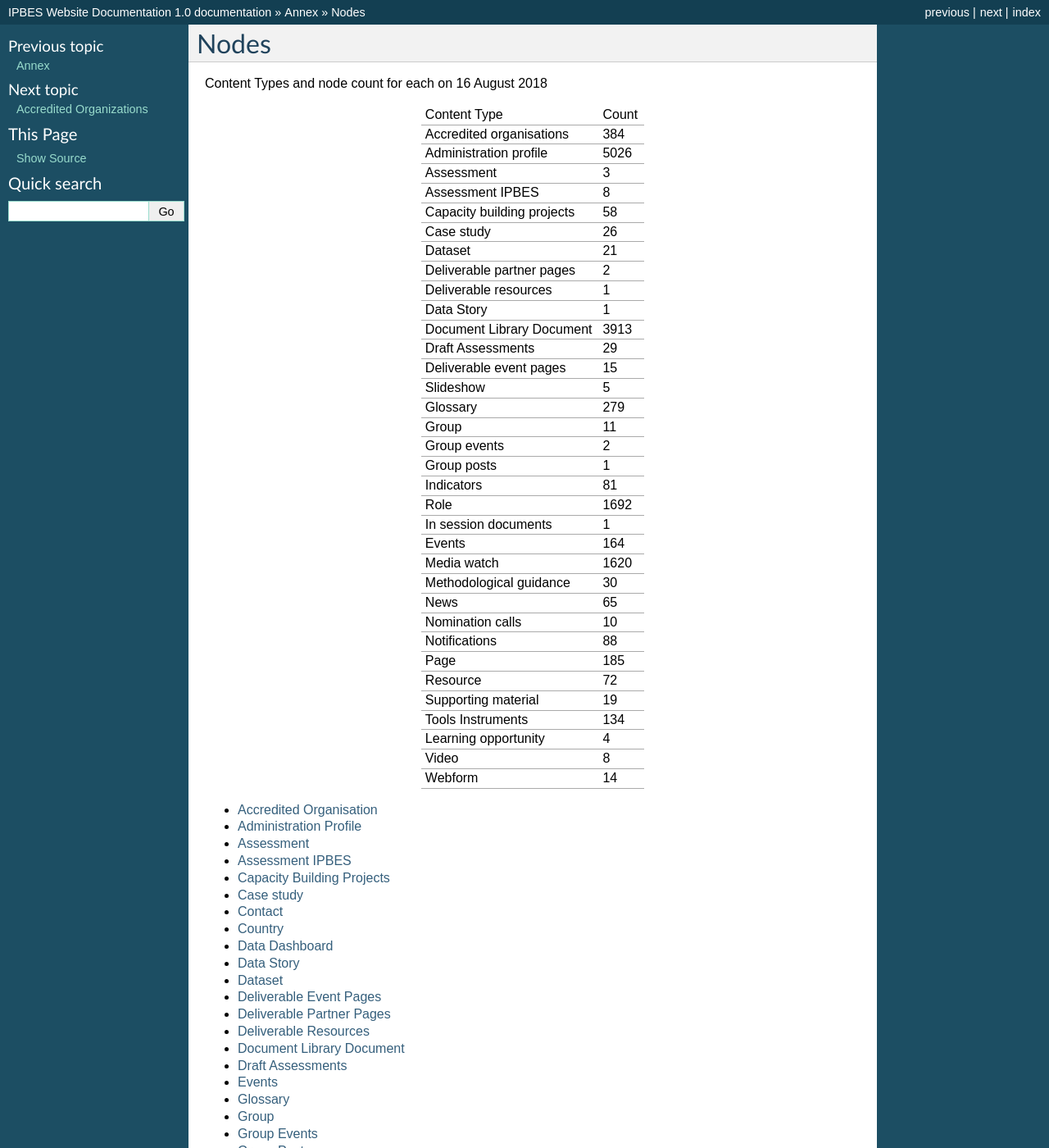
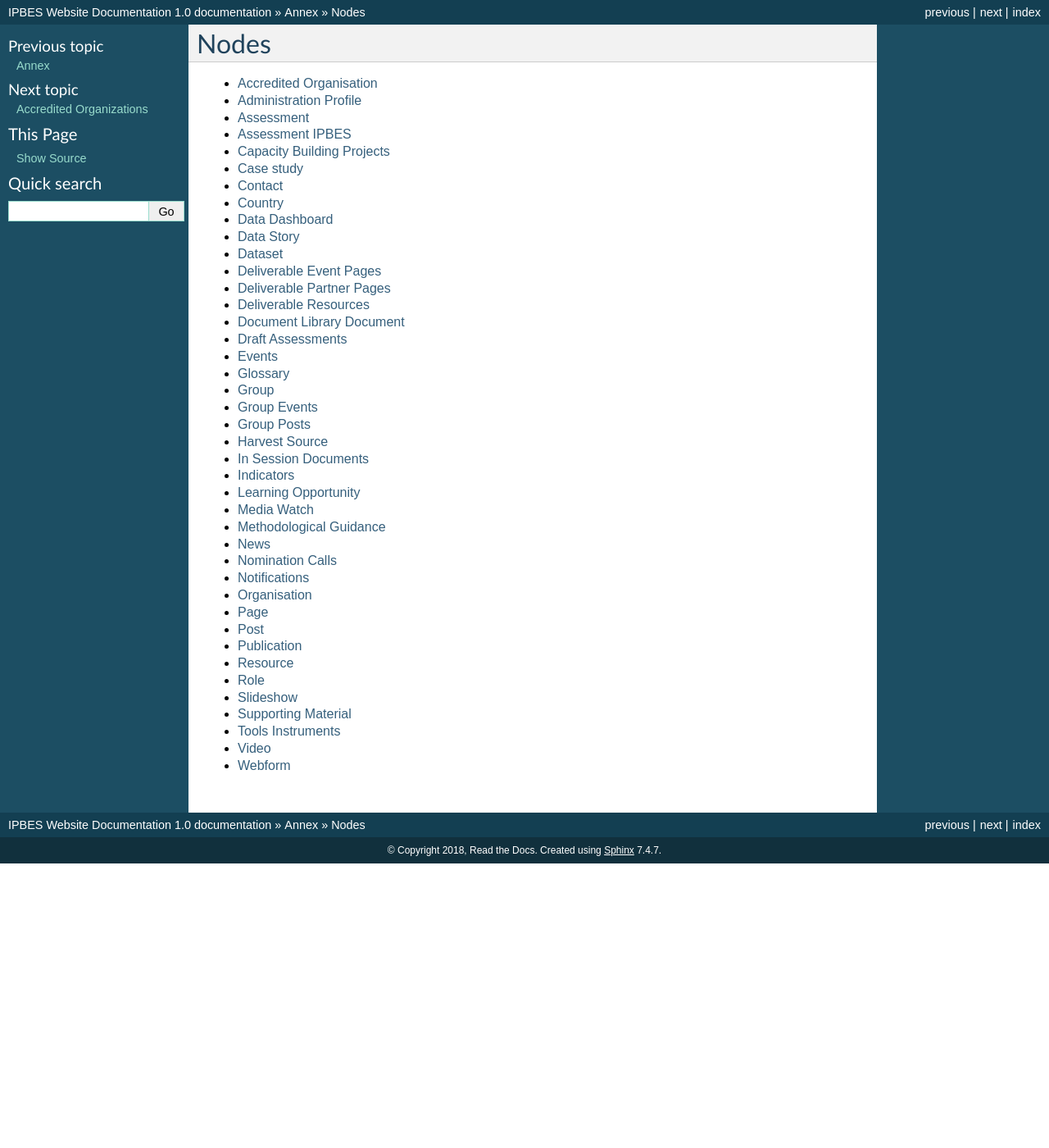
Before and after one commit to ipbes/ipbeswebdocs, a Sphinx documentation site: the page built from docs/annex/nodes/index.rst, in a window 1280 px wide and 1400 px high. Shown: the whole window at 82% size. Built offline with Sphinx 7.4.7, drawn with Linux system fonts in a browser that asks for light colours; pages that are not in the unit, such as notebooks, are missing from menus.

Commit message:
Update index.rst

```diff
--- a/docs/annex/nodes/index.rst
+++ b/docs/annex/nodes/index.rst
@@ -1,78 +1,5 @@
 Nodes
 =====
-Content Types and node count for each on 16 August 2018
-
-+----------------------------+-------+
-| Content Type               | Count |
-+----------------------------+-------+
-| Accredited organisations   | 384   |
-+----------------------------+-------+
-| Administration profile     | 5026  |
-+----------------------------+-------+
-| Assessment                 | 3     |
-+----------------------------+-------+
-| Assessment IPBES           | 8     |
-+----------------------------+-------+
-| Capacity building projects | 58    |
-+----------------------------+-------+
-| Case study                 | 26    |
-+----------------------------+-------+
-| Dataset                    | 21    |
-+----------------------------+-------+
-| Deliverable partner pages  | 2     |
-+----------------------------+-------+
-| Deliverable resources      | 1     |
-+----------------------------+-------+
-| Data Story                 | 1     |
-+----------------------------+-------+
-| Document Library Document  | 3913  |
-+----------------------------+-------+
-| Draft Assessments          | 29    |
-+----------------------------+-------+
-| Deliverable event pages    | 15    |
-+----------------------------+-------+
-| Slideshow                  | 5     |
-+----------------------------+-------+
-| Glossary                   | 279   |
-+----------------------------+-------+
-| Group                      | 11    |
-+----------------------------+-------+
-| Group events               | 2     |
-+----------------------------+-------+
-| Group posts                | 1     |
-+----------------------------+-------+
-| Indicators                 | 81    |
-+----------------------------+-------+
-| Role                       | 1692  |
-+----------------------------+-------+
-| In session documents       | 1     |
-+----------------------------+-------+
-| Events                     | 164   |
-+----------------------------+-------+
-| Media watch                | 1620  |
-+----------------------------+-------+
-| Methodological guidance    | 30    |
-+----------------------------+-------+
-| News                       | 65    |
-+----------------------------+-------+
-| Nomination calls           | 10    |
-+----------------------------+-------+
-| Notifications              | 88    |
-+----------------------------+-------+
-| Page                       | 185   |
-+----------------------------+-------+
-| Resource                   | 72    |
-+----------------------------+-------+
-| Supporting material        | 19    |
-+----------------------------+-------+
-| Tools Instruments          | 134   |
-+----------------------------+-------+
-| Learning opportunity       | 4     |
-+----------------------------+-------+
-| Video                      | 8     |
-+----------------------------+-------+
-| Webform                    | 14    |
-+----------------------------+-------+
 
 .. toctree::
    :maxdepth: 1
```
